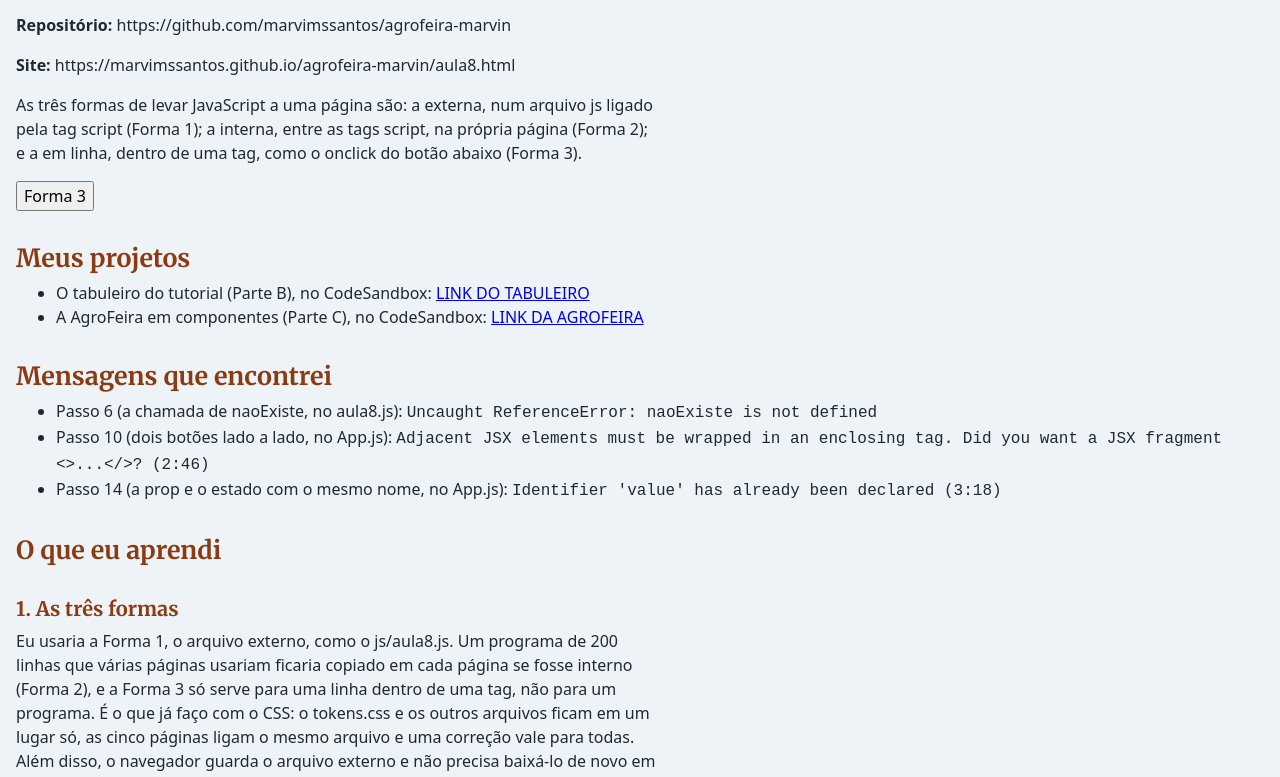
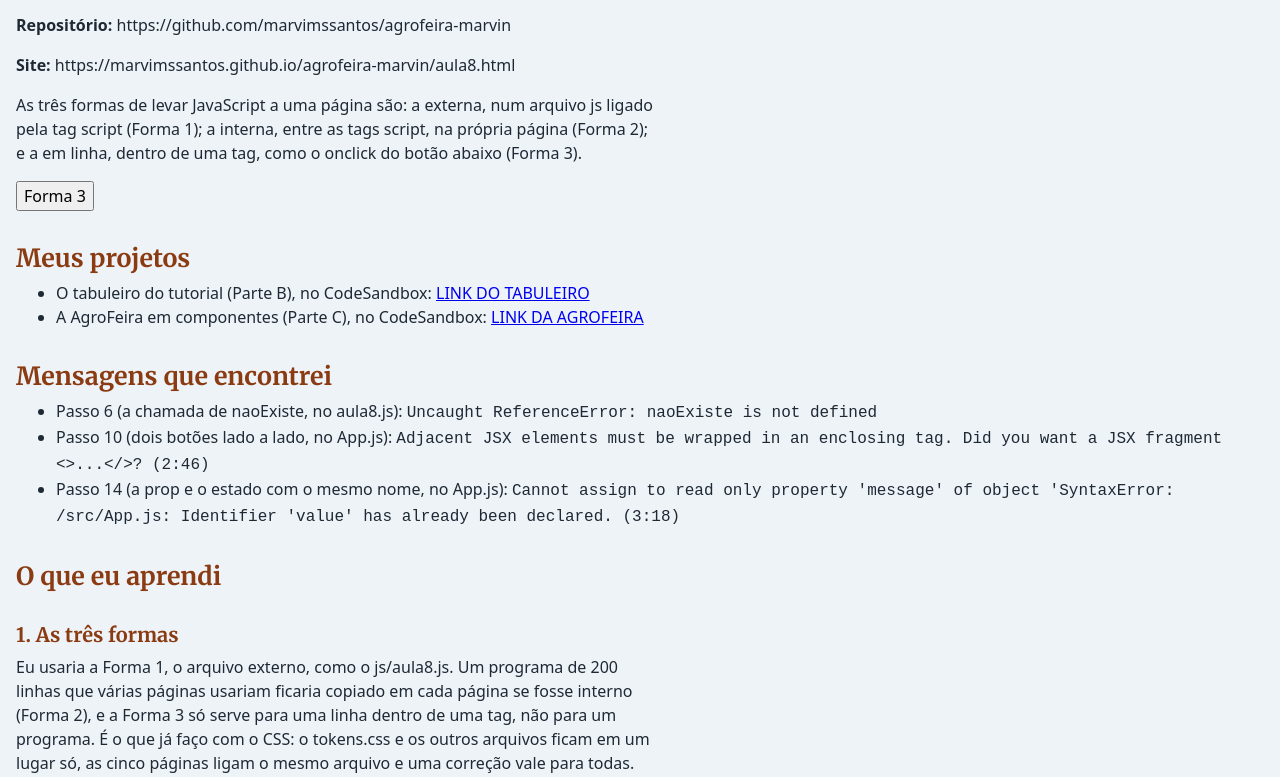
Before and after one commit to marvimssantos/agrofeira-marvin, a plain HTML site: page aula8.html in a window 1280 px wide. Shown: the part 303-1080 px from the top of the page. Drawn offline with Linux system fonts and the light colour scheme.

Commit message:
mais uma vez

```diff
--- a/aula8.html
+++ b/aula8.html
@@ -60,7 +60,7 @@
         <ul>
             <li>Passo 6 (a chamada de naoExiste, no aula8.js): <code>Uncaught ReferenceError: naoExiste is not defined</code></li>
             <li>Passo 10 (dois botões lado a lado, no App.js): <code>Adjacent JSX elements must be wrapped in an enclosing tag. Did you want a JSX fragment &lt;&gt;...&lt;/&gt;? (2:46)</code></li>
-            <li>Passo 14 (a prop e o estado com o mesmo nome, no App.js): <code>Identifier 'value' has already been declared (3:18)</code></li>
+            <li>Passo 14 (a prop e o estado com o mesmo nome, no App.js): <code>Cannot assign to read only property 'message' of object 'SyntaxError: /src/App.js: Identifier 'value' has already been declared. (3:18)</code></li>
         </ul>
 
         <h2>O que eu aprendi</h2>
```
